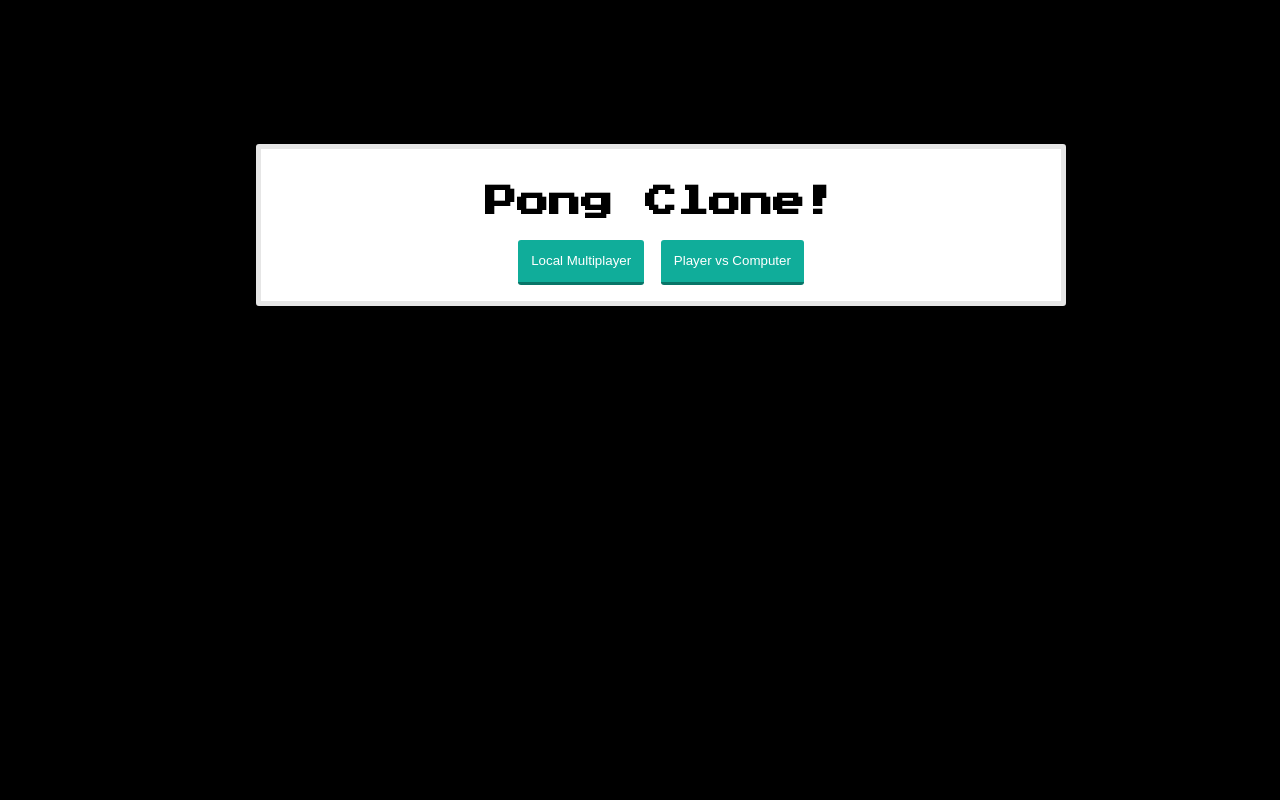
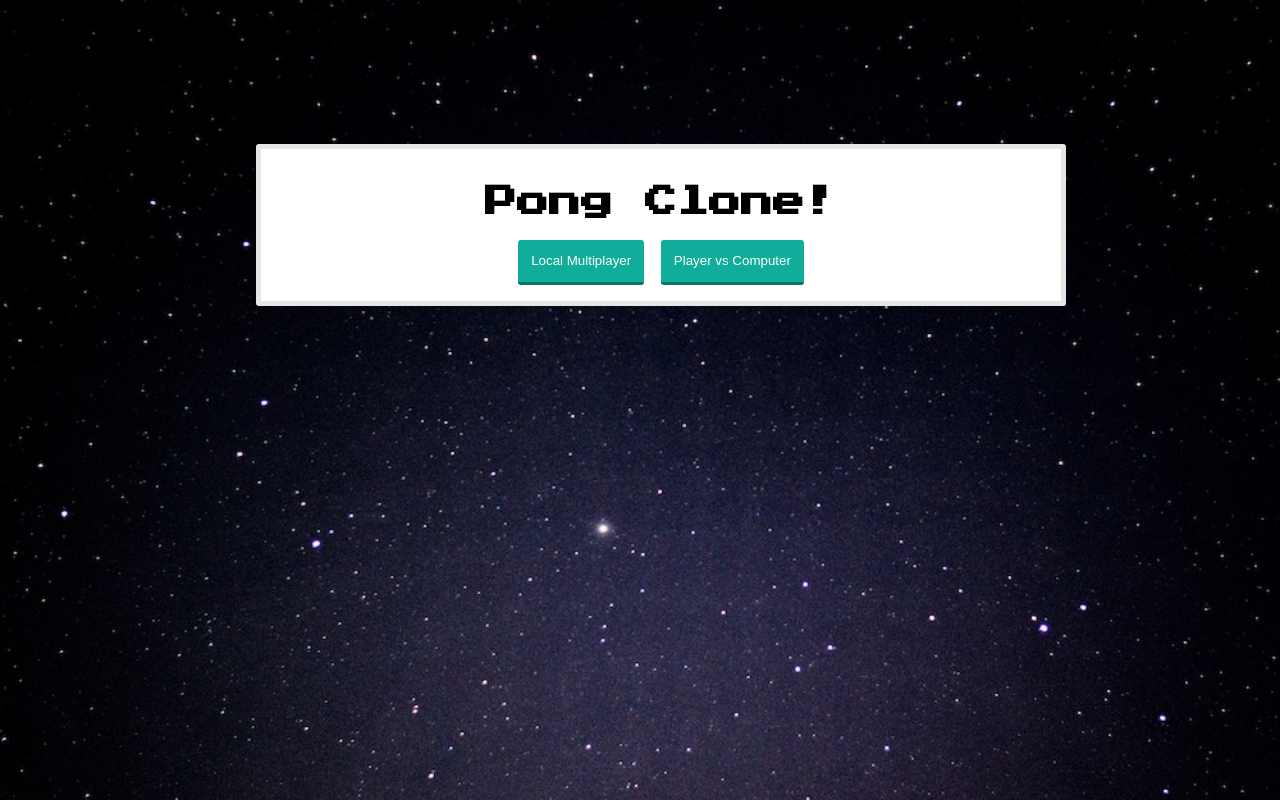
Before and after one commit to cwood821/pong-clone, a plain HTML site: page index.html in a window 1280 px wide. Drawn offline with Linux system fonts and the light colour scheme.

Commit message:
Add Space Background

```diff
--- a/css/styles.css
+++ b/css/styles.css
@@ -1,10 +1,11 @@
-
 html, body {
   padding: 0;
   margin: 0;
   background: #000;
   overflow: hidden;
   font-family: 'Press Start 2P', cursive;
+  background: url("../assets/space.jpg") center center fixed;
+  background-size: cover;
 }
 
 
```
Also changed, not shown: assets/space.jpg (added), 1 other file.
